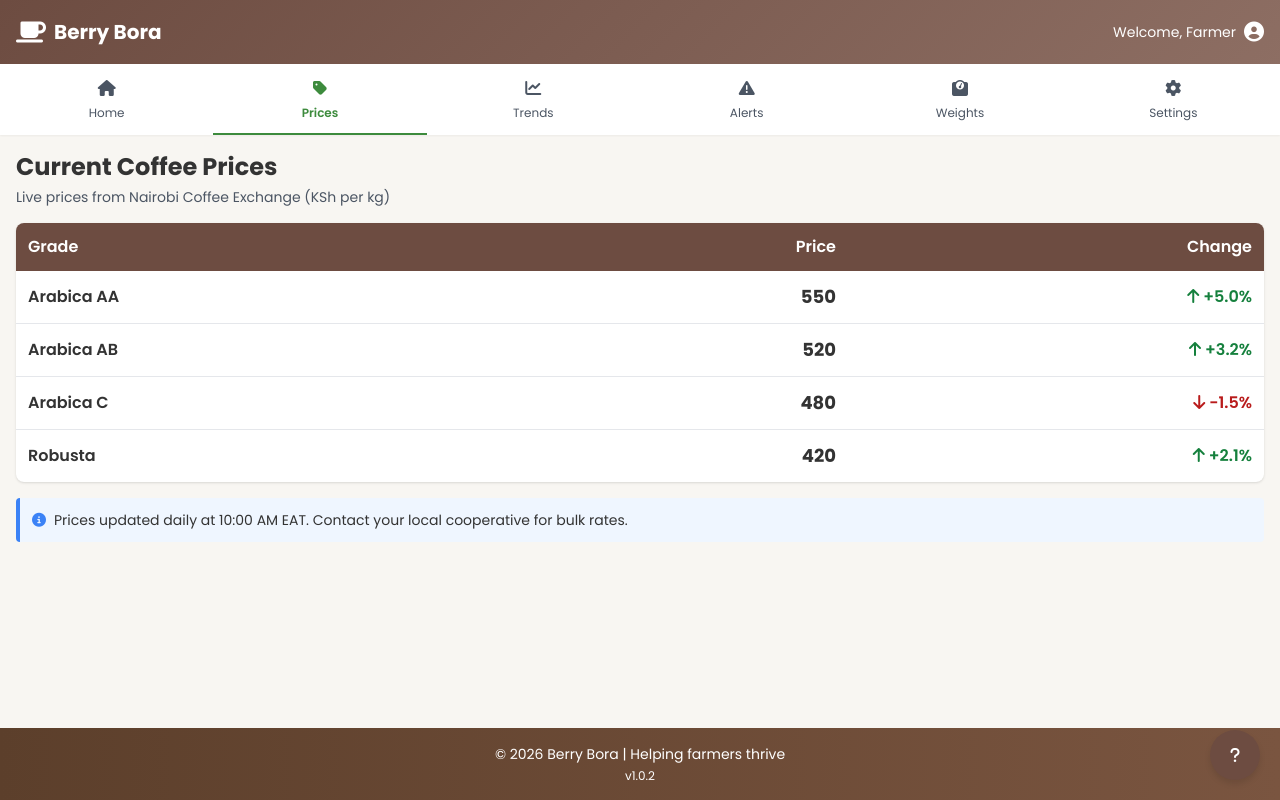
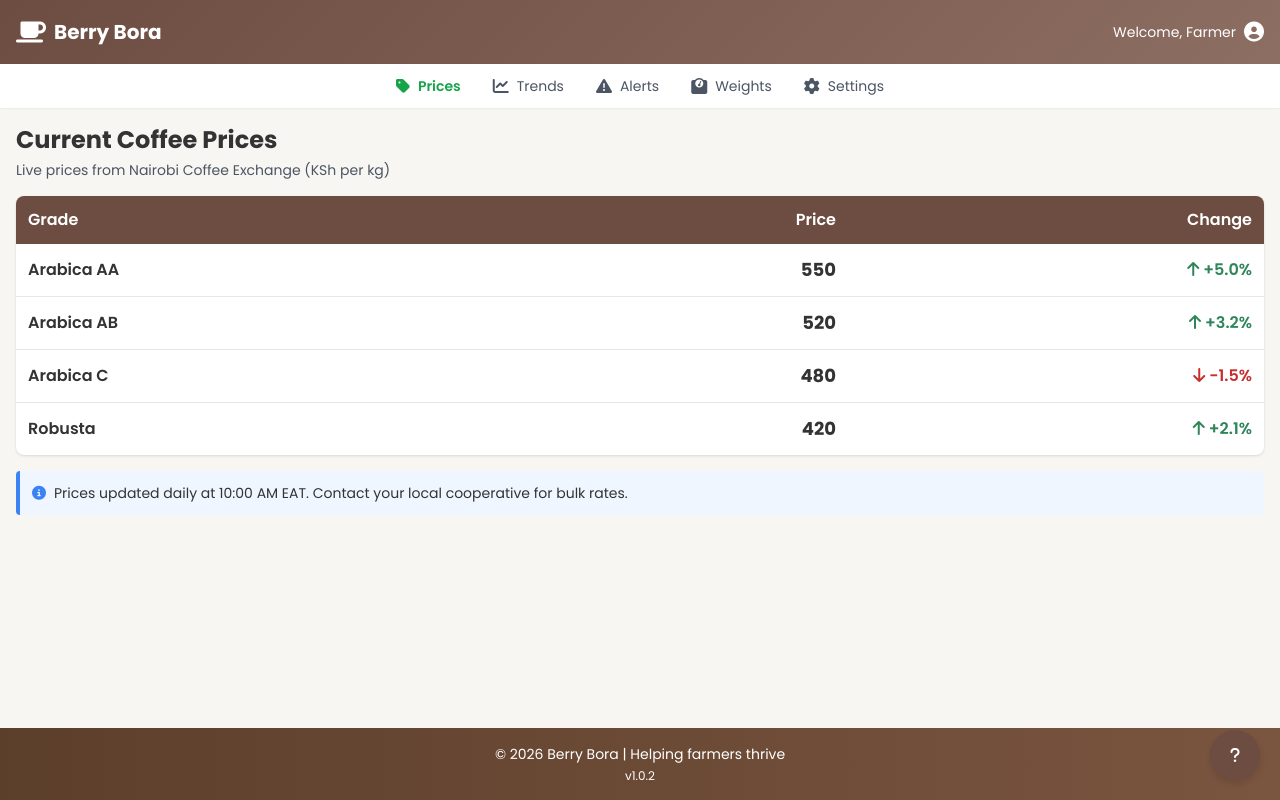
Before and after one commit to IanWachcode/Berry-Bora-Coffee-Hub, a React (Vite) app: page /prices in a window 1280 px wide. Built offline with nearby package versions, Linux system fonts and the light colour scheme.

Commit message:
homepage interface fix

```diff
--- a/src/App.jsx
+++ b/src/App.jsx
@@ -1,6 +1,8 @@
 import React from 'react';
 import { BrowserRouter, Routes, Route, Navigate } from 'react-router-dom';
 import Layout from './components/Layout';
+
+// Import pages
 import Home from './pages/Home';
 import Prices from './pages/Prices';
 import Trends from './pages/Trends';
--- a/src/components/Navigation.jsx
+++ b/src/components/Navigation.jsx
@@ -5,7 +5,6 @@ const Navigation = () => {
   const location = useLocation();
 
   const navItems = [
-    { path: '/', icon: 'fa-home', label: 'Home' },
     { path: '/prices', icon: 'fa-tag', label: 'Prices' },
     { path: '/trends', icon: 'fa-chart-line', label: 'Trends' },
     { path: '/alerts', icon: 'fa-exclamation-triangle', label: 'Alerts' },
@@ -15,20 +14,34 @@ const Navigation = () => {
 
   return (
     <nav className="bg-white shadow-sm sticky top-0 z-10">
-      <div className="container mx-auto">
-        <ul className="flex justify-between">
+      <div className="container mx-auto px-4">
+        <ul style={{
+          display: 'flex',
+          justifyContent: 'center',
+          alignItems: 'center',
+          gap: '2rem',
+          padding: '0.75rem 0',
+          listStyle: 'none',
+          margin: 0
+        }}>
           {navItems.map((item) => (
-            <li key={item.path} className="flex-1 text-center">
+            <li key={item.path}>
               <Link
                 to={item.path}
-                className={`block py-3 transition-colors ${
+                style={{
+                  display: 'flex',
+                  alignItems: 'center',
+                  gap: '0.5rem',
+                  textDecoration: 'none'
+                }}
+                className={
                   location.pathname === item.path
-                    ? 'navbar-active'
-                    : 'text-gray-600 hover:text-coffee-dark'
-                }`}
+                    ? 'text-green-600 font-semibold'
+                    : 'text-gray-600 hover:text-gray-800'
+                }
               >
-                <i className={`fas ${item.icon} text-base`}></i>
-                <span className="navbar-text text-xs block mt-1">{item.label}</span>
+                <i className={`fas ${item.icon}`}></i>
+                <span className="text-sm">{item.label}</span>
               </Link>
             </li>
           ))}
--- a/src/index.css
+++ b/src/index.css
@@ -29,11 +29,11 @@ body {
 }
 
 .price-up {
-  color: #15803d;
+  color: #2f855a;
 }
 
 .price-down {
-  color: #b91c1c;
+  color: #c53030;
 }
 
 .notification {
@@ -54,18 +54,6 @@ body {
 .notification.show {
   transform: translateY(0);
   opacity: 1;
-  animation: slideIn 0.3s ease-out;
-}
-
-@keyframes slideIn {
-  from {
-    transform: translateY(-100px);
-    opacity: 0;
-  }
-  to {
-    transform: translateY(0);
-    opacity: 1;
-  }
 }
 
 .help-button {
@@ -89,8 +77,7 @@ body {
 
 .help-button:hover {
   background-color: #8d6e63;
-  transform: scale(1.1);
-  box-shadow: 0 6px 12px rgba(0, 0, 0, 0.15);
+  transform: scale(1.05);
 }
 
 .help-dialog {
@@ -103,125 +90,14 @@ body {
   padding: 16px;
   box-shadow: 0 10px 25px rgba(0, 0, 0, 0.15);
   z-index: 1000;
-  animation: fadeIn 0.2s ease-out;
 }
 
-@keyframes fadeIn {
-  from {
-    opacity: 0;
-    transform: translateY(10px);
-  }
-  to {
-    opacity: 1;
-    transform: translateY(0);
+/* Hide navbar text on mobile */
+@media (max-width: 640px) {
+  .navbar-text {
+    display: none;
   }
 }
-
-/* Card hover effects */
-.card-hover {
-  transition: all 0.3s ease;
-}
-
-.card-hover:hover {
-  transform: translateY(-4px);
-  box-shadow: 0 12px 24px rgba(0, 0, 0, 0.1);
-}
-
-/* Button animations */
-.btn-primary {
-  transition: all 0.3s ease;
-}
-
-.btn-primary:hover {
-  transform: translateY(-2px);
-  box-shadow: 0 4px 8px rgba(0, 0, 0, 0.15);
-}
-
-.btn-primary:active {
-  transform: translateY(0);
-}
-
-/* Loading spinner */
-.spinner {
-  border: 3px solid #f3f3f3;
-  border-top: 3px solid #6d4c41;
-  border-radius: 50%;
-  width: 40px;
-  height: 40px;
-  animation: spin 1s linear infinite;
-}
-
-@keyframes spin {
-  0% { transform: rotate(0deg); }
-  100% { transform: rotate(360deg); }
-}
-
-/* Smooth scrolling */
-html {
-  scroll-behavior: smooth;
-}
-
-/* Focus styles for accessibility */
-button:focus,
-input:focus,
-select:focus {
-  outline: 2px solid #3d8b3d;
-  outline-offset: 2px;
-}
-
-/* Table hover effects */
-tbody tr {
-  transition: background-color 0.2s ease;
-}
-
-tbody tr:hover {
-  background-color: rgba(109, 76, 65, 0.03);
-}
-
-/* Pulse animation for alerts */
-@keyframes pulse {
-  0%, 100% {
-    opacity: 1;
-  }
-  50% {
-    opacity: 0.8;
-  }
-}
-
-.pulse {
-  animation: pulse 2s ease-in-out infinite;
-}
-
-/* Fade in animation */
-.fade-in {
-  animation: fadeInUp 0.5s ease-out;
-}
-
-@keyframes fadeInUp {
-  from {
-    opacity: 0;
-    transform: translateY(20px);
-  }
-  to {
-    opacity: 1;
-    transform: translateY(0);
-  }
-}
-
-/* Home button pulse animation */
-.nav-home-pulse {
-  animation: homePulse 2s ease-in-out infinite;
-}
-
-@keyframes homePulse {
-  0%, 100% {
-    transform: scale(1);
-  }
-  50% {
-    transform: scale(1.05);
-  }
-}
-
 /* Logo hover effect */
 .logo-hover:hover .fa-coffee {
   animation: coffeeRotate 0.5s ease-in-out;
@@ -238,3 +114,26 @@ tbody tr:hover {
     transform: rotate(10deg);
   }
 }
+@media (max-width: 640px) {
+  .navbar-text {
+    display: none;
+  }
+}
+/* Better text shadows for hero text */
+.text-shadow {
+  text-shadow: 2px 4px 8px rgba(0, 0, 0, 0.8);
+}
+
+.text-shadow-sm {
+  text-shadow: 1px 2px 4px rgba(0, 0, 0, 0.6);
+}
+
+/* Gradient overlay helper */
+.overlay-gradient {
+  background: linear-gradient(
+    to bottom,
+    rgba(0, 0, 0, 0.2) 0%,
+    rgba(0, 0, 0, 0.4) 50%,
+    rgba(0, 0, 0, 0.6) 100%
+  );
+}
--- a/src/pages/Home.jsx
+++ b/src/pages/Home.jsx
@@ -4,29 +4,40 @@ import { Link } from 'react-router-dom';
 const Home = () => {
   return (
     <section className="relative h-[80vh] flex items-center justify-center text-center text-white">
-      <img
-        src="https://images.unsplash.com/photo-1447933601403-0c6688de566e?w=1600&q=80"
-        alt="Coffee farm"
-        className="absolute inset-0 w-50 h-50 object-cover opacity-20"
-      />
-      <div className="relative z-10 bg-black bg-opacity-30 p-8 rounded-2xl max-w-2xl mx-4">
-        <div className="mx-auto mb-4 w-24 h-24 bg-white rounded-full flex items-center justify-center">
+      {/* Background Image - More Visible */}
+      <div
+        className="absolute inset-0 bg-cover bg-center"
+        style={{
+          backgroundImage: 'url(https://images.unsplash.com/photo-1447933601403-0c6688de566e?w=1600&q=80)',
+        }}
+      >
+        {/* Darker overlay for better text contrast */}
+        <div className="absolute inset-0 bg-black bg-opacity-40"></div>
+      </div>
+
+      {/* Content Card - More Transparent */}
+      <div className="relative z-10 bg-black bg-opacity-20 backdrop-blur-sm p-8 rounded-2xl max-w-2xl mx-4">
+        <div className="mx-auto mb-4 w-24 h-24 bg-white bg-opacity-90 rounded-full flex items-center justify-center shadow-lg">
           <i className="fas fa-coffee text-5xl text-coffee-dark"></i>
         </div>
-        <h1 className="text-4xl font-bold mb-2">Welcome to Berry Bora</h1>
-        <p className="text-lg mb-6">
+        <h1 className="text-4xl md:text-5xl font-bold mb-2 drop-shadow-lg">
+          Welcome to Berry Bora
+        </h1>
+        <p className="text-lg md:text-xl mb-6 drop-shadow-md">
           Empowering Kenyan Coffee Farmers with Real-Time Market Insights & Local Support
         </p>
-        <div className="flex justify-center gap-4">
+
+        {/* Buttons - Always Horizontal */}
+        <div className="flex flex-row justify-center gap-4 flex-wrap">
           <Link
             to="/prices"
-            className="bg-amber-700 hover:bg-amber-800 text-white py-2 px-6 rounded-md"
+            className="bg-amber-700 hover:bg-amber-800 text-white py-3 px-8 rounded-md font-semibold shadow-lg transition-all hover:shadow-xl whitespace-nowrap"
           >
             Get Started
           </Link>
           <Link
             to="/trends"
-            className="bg-white bg-opacity-10 hover:bg-opacity-20 text-white py-2 px-6 rounded-md"
+            className="bg-white bg-opacity-20 hover:bg-opacity-30 backdrop-blur-sm text-white py-3 px-8 rounded-md font-semibold border-2 border-white border-opacity-50 transition-all whitespace-nowrap"
           >
             View Trends
           </Link>
--- a/src/pages/Settings.jsx
+++ b/src/pages/Settings.jsx
@@ -7,6 +7,7 @@ const Settings = () => {
   const showNotification = useAppStore((state) => state.showNotification);
 
   const [tempName, setTempName] = useState(userName);
+  const [tempNumber, setTempNumber] = useState('');
   const [language, setLanguage] = useState('en');
   const [notifications, setNotifications] = useState(true);
 
@@ -58,6 +59,17 @@ const Settings = () => {
                 notifications ? 'bg-green-600' : 'bg-gray-300'
               }`}
             >
+              <div>
+            <label className="block text-sm font-medium mb-1">Enter Phone Number</label>
+            <input
+              type="tell"
+              value={tempNumber}
+              onChange={(e) => setTempNumber(e.target.value)}
+              pattern="^(\+254|0|254)?7\d{8}$" placeholder='0712345678'
+              className="w-full px-3 py-2 border rounded focus:ring-2 focus:ring-coffee-dark"
+              />
+              <p className="text-xs text-gray-500">Valid Kenyan phone number: {tempNumber}</p>
+          </div>
               <span
                 className={`inline-block h-4 w-4 transform rounded-full bg-white transition ${
                   notifications ? 'translate-x-6' : 'translate-x-1'
```
